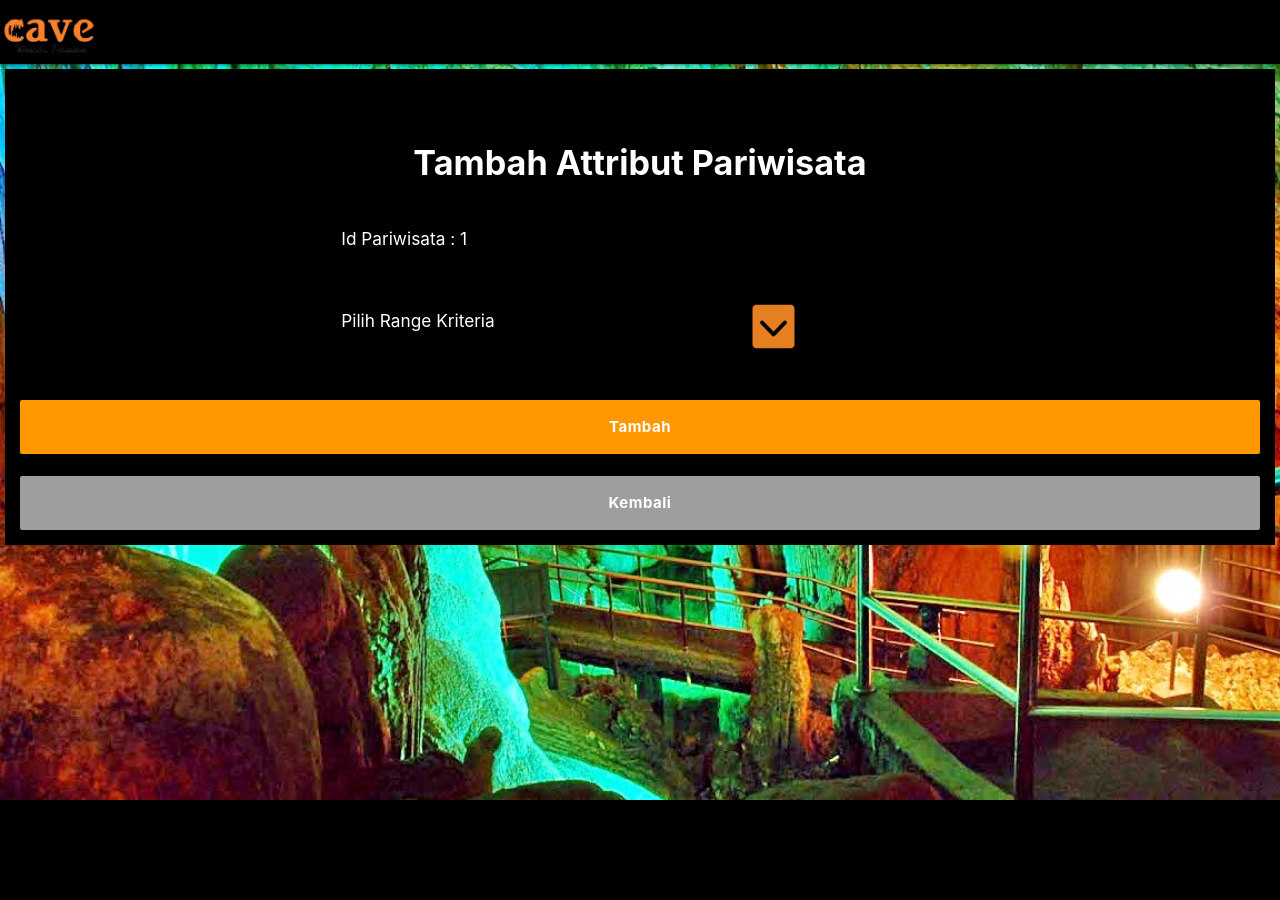
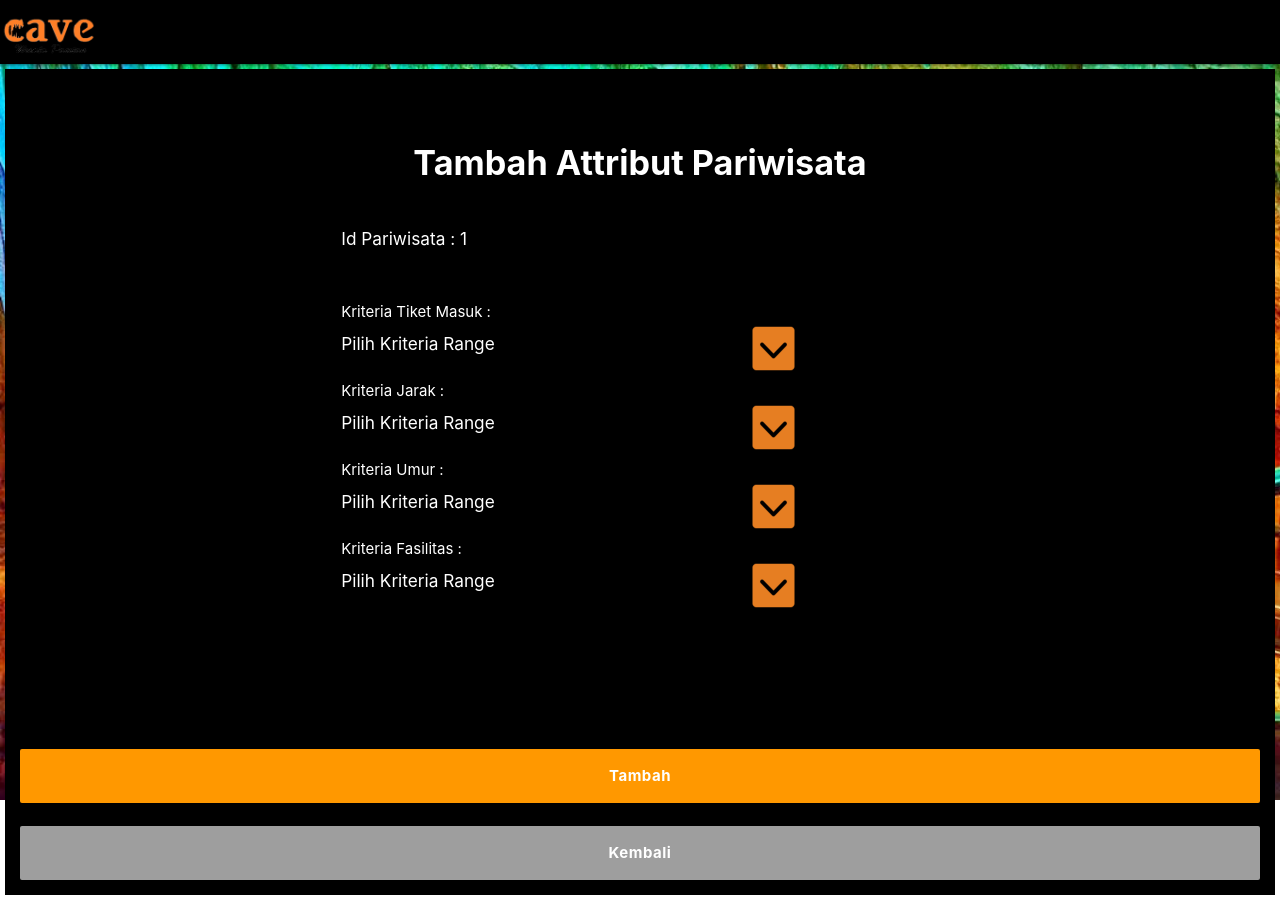
Before and after one commit to renosyah/spk-wisata-pacitan-api, a PHP site: page /admin/add_data_pariwisata_attribut.php?data_pariwisata_id=1 in a window 1280 px wide. Before the commit the page ends 800 px from the top, so only its background shows below. Run offline with PHP 8.4, Linux system fonts and the light colour scheme; data comes from the database, SQL or seed files in the repository.

Commit message:
make multiple criteria add in attribute add

```diff
--- a/admin/add_data_pariwisata_attribut.php
+++ b/admin/add_data_pariwisata_attribut.php
@@ -149,17 +149,13 @@
                 <div class="row">
                     <div class="col m2 l3"></div>
                     <div class="col s12 m8 l6">
-                        <h6>Id Pariwisata : {{ data_pariwisata_attribut.data_pariwisata_id }}</h6>
+                        <h6>Id Pariwisata : <?php echo (int) $_GET['data_pariwisata_id'];?> </h6>
                         <br /><br />
-                        <div class="center custom-text-on-image-container">
-                            <h6 class='white-text custom-text-on-image-centered' data-target='criteria-range'>{{ data_pariwisata_attribut.kriteria_range.nama }}</h6>
-                                <img src="../img/dropdown.png" class="dropdown-trigger center-align" height="50" data-target='criteria-range' />
+                        <div v-for="kriteria in kriterias" v-bind:key="kriteria.id">
+                            Kriteria {{ kriteria.nama }} : <kriteria-range-by-kid v-bind:kid="kriteria.id" @choosed="appendToCriteriaRanges" />
+                            <br /><br />
                         </div>
-                        <ul id='criteria-range' class='dropdown-content'>
-                            <div v-for="kriteria_range in kriteria_ranges" v-bind:key="kriteria_range.id" >
-                                <li><a class="black white-text" v-on:click="data_pariwisata_attribut.kriteria_range.id = kriteria_range.id;data_pariwisata_attribut.kriteria_range.nama = kriteria_range.nama">{{ kriteria_range.nama }}</a></li>
-                            </div>
-                        </ul>
+                        <br /><br /><br /><br />
                     </div>
                     <div class="col m2 l3"></div>
                 </div>
@@ -190,19 +186,74 @@
     <script src="https://cdn.jsdelivr.net/npm/axios/dist/axios.min.js"></script>
     <script>
 
+        Vue.component('kriteria-range-by-kid', {
+            props : ['kid'],
+            data: function () {
+            return {
+                uniquer : '-unique',
+                kriteria_range_choosed : "Pilih Kriteria Range",
+                data : [],
+                host : {
+                    name : "",
+                    protocol : "",
+                    port : ""
+                },
+                query : {
+                    search_by: "kriteria_id",
+                    search_value: this.kid,
+                    order_by: "id",
+                    order_dir: "asc",
+                    offset: 0,
+                    limit: 100
+                }
+            }
+            },
+            template: "<div> <div class='center custom-text-on-image-container'> <h6 class='white-text custom-text-on-image-centered' v-bind:data-target='kid + uniquer'>{{ kriteria_range_choosed }}</h6> <img src='../img/dropdown.png' class='dropdown-trigger center-align' height='50' v-bind:data-target='kid + uniquer' />  </div>  <ul v-bind:id='kid + uniquer' class='dropdown-content'> <div v-for='kriteria_range in data' v-bind:key='kriteria_range.id' > <li><a class='black white-text' v-on:click='onChoosed(kriteria_range)'>{{ kriteria_range.nama }}</a></li> </div></ul> </div>" ,
+            created(){
+                this.setCurrentHost()
+            },
+            mounted () {
+                window.$('.dropdown-trigger').dropdown();
+                this.getData()
+            },
+            methods : {
+                onChoosed(data){
+                    this.kriteria_range_choosed = data.nama;
+                    this.$emit('choosed',this.kid, data)
+                },
+                getData(){
+                    axios
+                        .post(this.baseUrl() + "/api/kriteria_range/list.php",this.query).then(response => {
+                            if (response.data.error != null){
+                                this.showWarning("Perhatian",response.data.error)
+                                return
+                            }
+                            this.data = response.data.data
+
+                        })
+                        .catch(errors => {
+                            console.log(errors)
+                        })
+                },
+                setCurrentHost(){
+                    this.host.name = window.location.hostname
+                    this.host.port = location.port
+                    this.host.protocol = location.protocol.concat("//")
+                },
+                baseUrl(){
+                    return this.host.protocol.concat(this.host.name + ":" + this.host.port)
+                }
+            }
+        })
+
+
+
         new Vue({
             el: '#app',
             data() {
                 return {
-                    kriteria_ranges : [],
-                    data_pariwisata_attribut : {
-                        id: 0,
-                        data_pariwisata_id : <?php echo (int) $_GET['data_pariwisata_id'];?>,
-                        kriteria_range : {
-                            id : 0,
-                            nama : "Pilih Range Kriteria"
-                        }
-                    },
+                    kriterias : [],
+                    params_kriteria_ranges : [],
                     page : { name : "loading-page" },
                     is_online : true,
                     modal_warning : {
@@ -229,16 +280,38 @@
                 window.$('.dropdown-trigger').dropdown();
                 window.$('.modal').modal();
                 this.switchPage("kategori-page")
-                this.getCriteriasRange()
+                this.getCriterias()
             },
             methods : {
                 switchPage(name){
                     this.page.name = name
                 },
-                getCriteriasRange(){
+                appendToCriteriaRanges(kid,data){
+
+                    let data_pariwisata_attribut = {
+                            id: 0,
+                            data_pariwisata_id : <?php echo (int) $_GET['data_pariwisata_id'];?>,
+                            kriteria_range : data,
+                        }
+                    let idx = null
+                    for (let i=0; i< this.params_kriteria_ranges.length; i++) {
+                        if (this.params_kriteria_ranges[i].kriteria_range.kriteria_id == kid){
+                            idx = i
+                            break;
+                        }
+                    }
+
+                    if (idx == null) {
+                        this.params_kriteria_ranges.push(data_pariwisata_attribut)
+                        return
+                    }
+
+                    this.params_kriteria_ranges[idx] = data_pariwisata_attribut
+                },
+                getCriterias(){
 
                     axios
-                        .post(this.baseUrl() + "/api/kriteria_range/list.php",{
+                        .post(this.baseUrl() + "/api/kriteria/list.php",{
                             search_by: "id",
                             search_value: "",
                             order_by: "id",
@@ -250,7 +323,7 @@
                                 this.showWarning("Perhatian",response.data.error)
                                 return
                             }
-                            this.kriteria_ranges = response.data.data
+                            this.kriterias = response.data.data
 
                         })
                         .catch(errors => {
@@ -259,23 +332,18 @@
                 },
                 addAttribut(){
 
-                    if (this.data_pariwisata_attribut.kriteria_range.id == 0){
-                        this.showWarning("Perhatian","Harap memilih!")
-                        return;
-                    }
+                    let requests = []
+                    this.params_kriteria_ranges.forEach(e => {
+                        requests.push(axios.post(this.baseUrl() + '/api/data_pariwisata_attribut/add.php', e))
+                    })
 
-                    axios
-                        .post(this.baseUrl() + '/api/data_pariwisata_attribut/add.php',this.data_pariwisata_attribut)
-                        .then(response => {
-                            if (response.data.error != null){
-                                this.showWarning("Perhatian",response.data.error)
-                                return
-                            }
+                    axios.all(requests)
+                        .then(axios.spread((...responses) => {
                             window.location = this.baseUrl() + "/admin/beranda.html"
-
-                        })
+                        }))
                         .catch(errors => {
                             console.log(errors)
+                            window.location = this.baseUrl() + "/admin/beranda.html"
                         })
                 },
                 showWarning(title,message){
--- a/admin/edit_data_kriteria_range.php
+++ b/admin/edit_data_kriteria_range.php
@@ -145,8 +145,7 @@
                 <a href="/admin/beranda.html" class="brand-logo"><img src="../img/logoa.png" class="responsive-img" width="100" height="80" style="margin-top:15px" /></a>
             </nav>
             <div id="tab-kriteria_range" class="black white-text" style="margin:5px;padding:15px">
-                <h4 class="center"><b><br>Edit KriteriaRange</b></h4><br>
-                <h4 class="center"><b><br>Tambah Kriteria Range</b></h4><br><br><br>
+                <h4 class="center"><b><br>Edit Kriteria Range</b></h4><br><br><br>
                 <div class="row">
                     <div class="col s12 m8 l6">
                         <div class="center custom-text-on-image-container">
```
